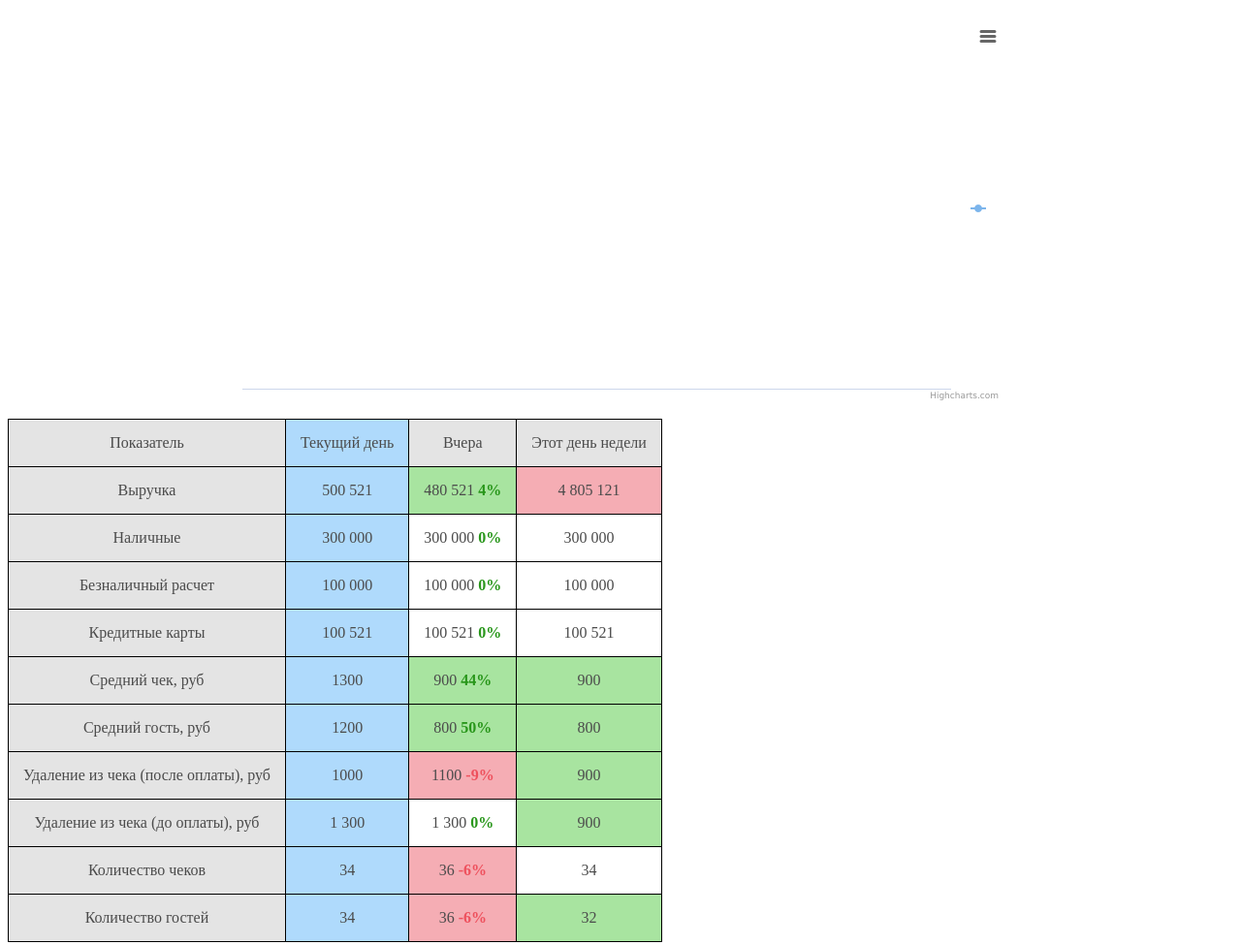
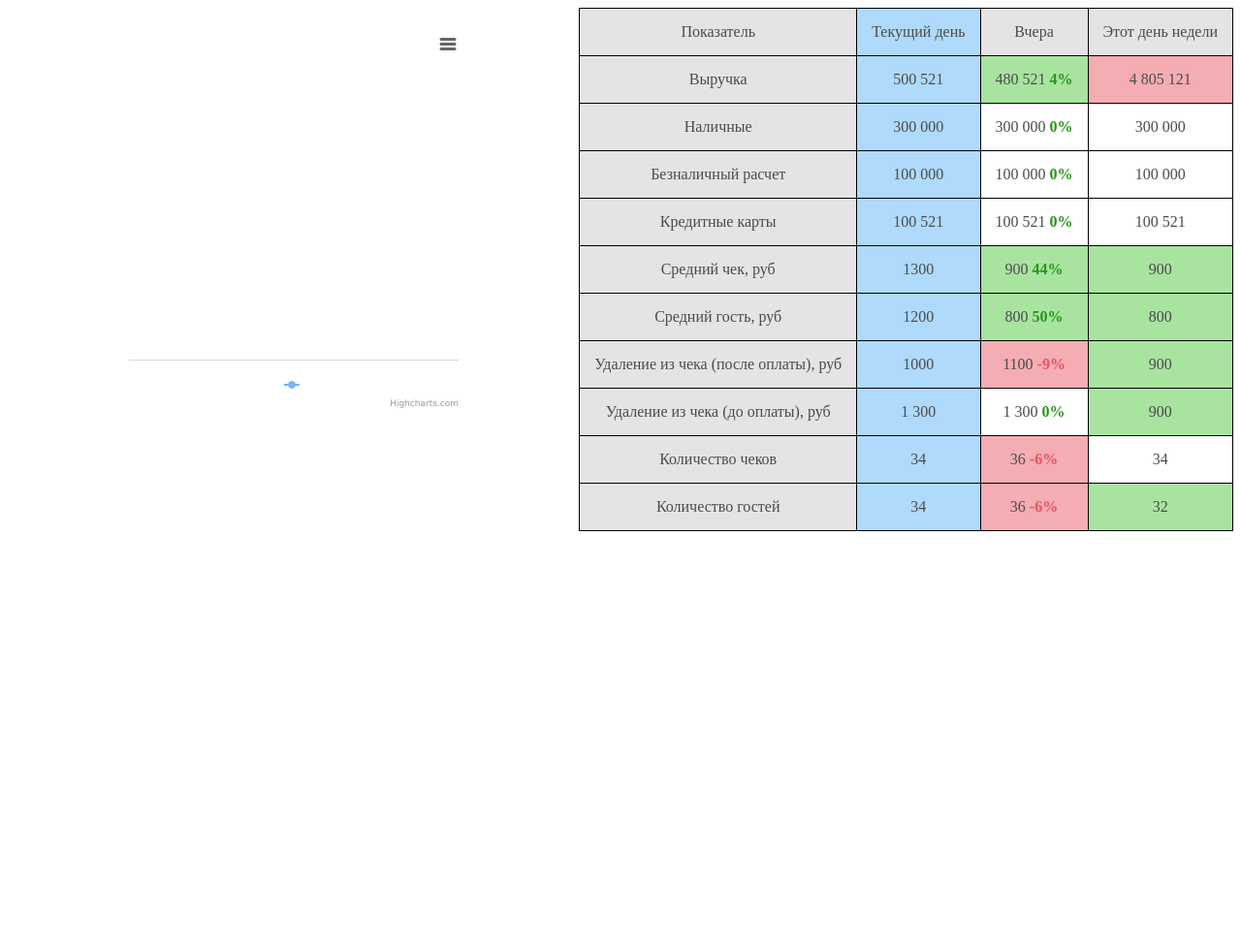
Before and after one commit to telinv/charts, a plain HTML site: page index.html in a window 1280 px wide. Shown: the whole page at 97% size. After the commit the page ends 800 px from the top, so only its background shows below. Drawn offline with nearby package versions, Linux system fonts and the light colour scheme.

Commit message:
corrected styles

```diff
--- a/index.js
+++ b/index.js
@@ -50,12 +50,12 @@ const chart = Highcharts.chart('container', {
     },
     yAxis: {
         title: {
-            text: ''
+            text: '',
         }
     },
     xAxis: {
         accessibility: {
-            rangeDescription: 'Range: 2010 to 2022'
+            rangeDescription: 'Range: last week to today'
         }
     },
     legend: {
--- a/style.css
+++ b/style.css
@@ -1,3 +1,6 @@
+body{
+    display: flex;
+}
 table,
 td {
   border: 1px solid #000;
```
